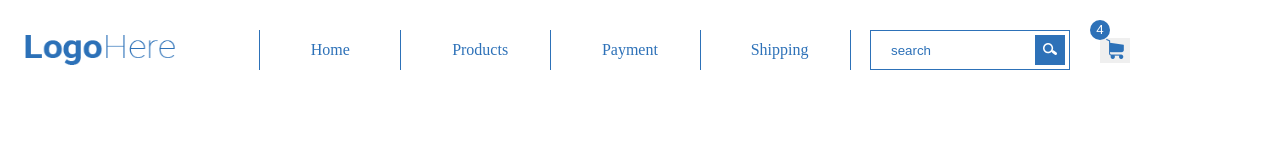
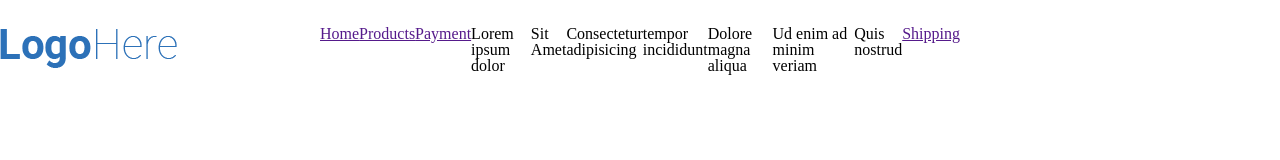
Before and after one commit to KaFilipova/my-first-page, a plain HTML site: page index.html in a window 1280 px wide. Drawn offline with Linux system fonts and the light colour scheme.

Commit message:
changings

```diff
--- a/index.html
+++ b/index.html
@@ -3,39 +3,33 @@
   <head>
     <meta charset="UTF-8" />
     <meta name="viewport" content="width=device-width, initial-scale=1.0" />
+    <link rel="stylesheet" href="reset.css" />
     <link rel="stylesheet" href="style.css" />
-    <link rel="stylesheet" href="reset.css" />
     <title>Document</title>
   </head>
   <body>
     <header class="header">
-      <img class="img-logo" src="./images/logo.png" alt="" />
-      <nav class="navbar">
-        <ul class="nav-list">
-          <li>Home</li>
-          <li>Products</li>
-          <li>Payment</li>
-          <li>Shipping</li>
-        </ul>
-
-        <div class="search-container">
-          <input
-            type="search"
-            class="search"
-            id="search"
-            placeholder="search"
-          />
-          <button type="search-btn" class="search-btn">
-            <img class="img-search" src="./images/search.png" alt="" />
-          </button>
-            <button class="basket">
-              <div class="number
-              ">4</div>
-              <img class="basket-img" src="./images/basket.png" alt="" />
-            </button>
-          </div>
-        </div>
-      </nav>
+      <div class="col-3">
+        <div class="logo"></div>
+        <img src="./images/logo.png" alt="" />
+      </div>
+      <div class="col-6">
+          <ul class="menu">
+            <li><a href="">Home</a></li>
+            <li><a href="">Products</a></li>
+            <li><a href="">Payment</a>
+            <ul class="submenu"></ul>
+          <li>Lorem ipsum dolor</li>
+          <li>Sit Amet</li>
+          <li>Consectetur adipisicing</li>
+          <li>tempor incididunt</li>
+          <li>Dolore magna aliqua</li>
+          <li>Ud enim ad minim veriam</li>
+          <li>Quis nostrud</li></li>
+            <li><a href="">Shipping</a></li>
+          </ul>
+      </div>
+      <div class="col-3"></div>
     </header>
   </body>
 </html>
--- a/style.css
+++ b/style.css
@@ -1,89 +1,59 @@
+* {
+  box-sizing: border-box;
+}
+.col-1 {
+  flex: 0 0 8.33333%;
+  max-width: 8.33333%;
+}
+.col-2 {
+  flex: 0 0 16.66667%;
+  max-width: 16.66667%;
+}
+.col-3 {
+  flex: 0 0 25%;
+  max-width: 25%;
+}
+.col-4 {
+  flex: 0 0 33.33333%;
+  max-width: 33.33333%;
+}
+.col-5 {
+  flex: 0 0 41.66667%;
+  max-width: 41.66667%;
+}
+.col-6 {
+  flex: 0 0 50%;
+  max-width: 50%;
+}
+.col-7 {
+  flex: 0 0 58.33333%;
+  max-width: 58.33333%;
+}
+.col-9 {
+  flex: 0 0 66.66667%;
+  max-width: 66.66667%;
+}
+.col-10 {
+  flex: 0 0 83.33334%;
+  max-width: 83.33334%;
+}
+.col-11 {
+  flex: 0 0 91.66667%;
+  max-width: 91.66667%;
+}
+.col-12 {
+  flex: 0 0 100%;
+  max-width: 100%;
+}
 .header {
   display: flex;
-  background-color: white;
   align-items: center;
-  justify-content: center;
+  height: 100px;
+  background-color: rgba(255, 255, 255, 0.75);
 }
-.img-logo {
-  display: flex;
-  width: 150px;
-  height: 30px;
-  margin-right: 80px;
-}
-.nav-list {
-  display: flex;
-  width: 600px;
-  list-style: none;
-  display: flex;
-  align-items: center;
-  justify-content: space-around;
-}
-.nav-list > li {
-  display: flex;
-  width: 140px;
-  height: 40px;
-  border-right: 0.5px solid rgb(45, 113, 184);
-  align-items: center;
-  justify-content: center;
-  cursor: pointer;
-}
-.nav-list > li:first-child {
-  border-left: 0.5px solid rgb(45, 113, 184);
-  justify-content: center;
-}
-.navbar {
-  color: rgb(45, 113, 184);
-  width: 1000px;
-  height: 100px;
+.menu {
   display: flex;
 }
-.search-container {
-  width: 350px;
-  height: 100px;
-  display: flex;
-  position: relative;
-  align-items: center;
-  justify-content: space-around;
+.submenu {
+  display: none;
 }
-.search {
-  width: 200px;
-  height: 40px;
-  cursor: pointer;
-  border: 1px solid rgb(45, 113, 184);
-  padding-left: 20px;
-  color: rgb(45, 113, 184);
-}
-
-.search-container ::placeholder {
-  color: rgb(45, 113, 184);
-}
-.search-btn {
-  position: absolute;
-  top: 35px;
-  right: 140px;
-  cursor: pointer;
-  background-color: rgb(45, 113, 184);
-  border: none;
-  width: 30px;
-  height: 30px;
-}
-.basket {
-  position: relative;
-  cursor: pointer;
-  border: none;
-  margin-right: 60px;
-}
-.number {
-  display: flex;
-  position: absolute;
-  border-radius: 50%;
-  background-color: rgb(45, 113, 184);
-  top: -18px;
-  left: -10px;
-  width: 20px;
-  height: 20px;
-  justify-content: center;
-  align-items: center;
-  cursor: pointer;
-  color: white;
-}
```
Also changed, not shown: images/patt.png (added).
